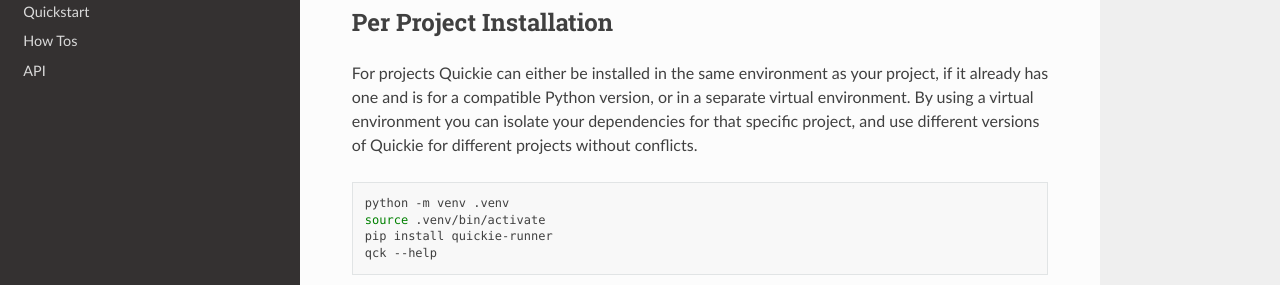
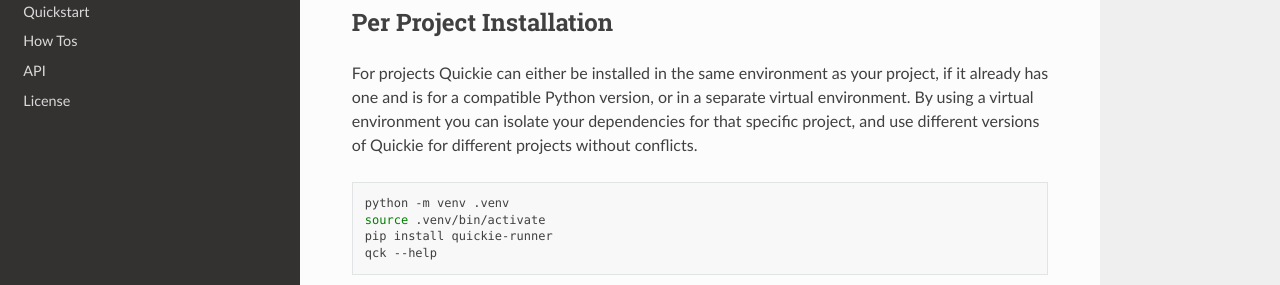
Before and after one commit to adrianmrit/quickie, a Sphinx documentation site: the page built from docs/source/installation.rst, in a window 1280 px wide. Shown: the part 258-543 px from the top of the page. Built offline with Sphinx 7.4.7 and the Read the Docs theme 2.0.0, drawn with Linux system fonts in a browser that asks for light colours; the version number could not be read and is left out.

Commit message:
docs: add links and license

```diff
--- a/docs/source/conf.py
+++ b/docs/source/conf.py
@@ -21,6 +21,8 @@
     "sphinx.ext.doctest",
     "sphinx.ext.autodoc",
     "sphinx.ext.autosummary",
+    "sphinx_toolbox.sidebar_links",
+    "sphinx_toolbox.github",
 ]
 
 templates_path = ["_templates"]
@@ -36,3 +38,6 @@
 html_static_path = ["_static"]
 
 highlight_language = "python3"
+
+github_username = "adrianmrit"
+github_repository = "quickie"
--- a/docs/source/index.rst
+++ b/docs/source/index.rst
@@ -11,7 +11,12 @@
    quickstart
    How Tos <how_tos/index>
    api
+   license
 
+
+.. sidebar-links::
+   :github:
+   :pypi: quickie-runner
 
 
 Indices and tables
--- /dev/null
+++ b/docs/source/license.rst
@@ -0,0 +1,5 @@
+License
+=======
+
+.. literalinclude:: ../../LICENSE
+    :language: text
--- a/pyproject.toml
+++ b/pyproject.toml
@@ -38,6 +38,7 @@
 dev = [
     "sphinx",
     "sphinx-rtd-theme",
+    "sphinx_toolbox~=3.8.0",
     "mock",
     "pytest",
     "pytest-cov",
```
